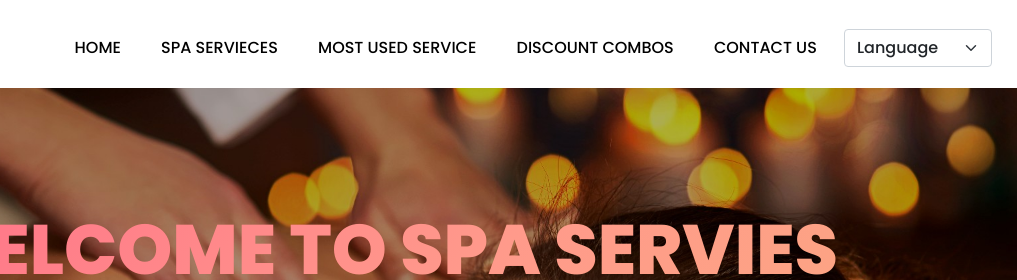
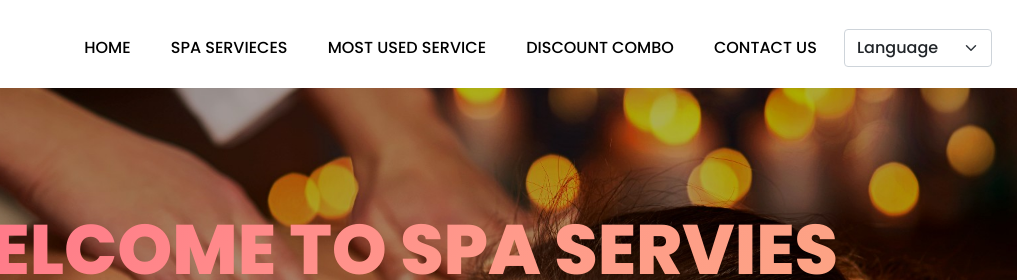
Before and after one commit to vanthu1223/Healthcare, a plain HTML site: page pages/home.html in a window 1280 px wide. Shown: the top 280 px of the page, 263-1280 px from the left. Drawn offline with nearby package versions, Linux system fonts and the light colour scheme.

Commit message:
hơme page and contact

```diff
--- a/pages/home.html
+++ b/pages/home.html
@@ -25,7 +25,7 @@
           <li><a href="#" target="_blank">Home</a></li>
           <li><a href="#"target="_blank">Spa Servieces</a></li>
           <li><a href="#" target="_blank">Most Used Service</a></li>
-          <li><a href="#" target="_blank">Discount Combos</a></li>
+          <li><a href="#" target="_blank">Discount Combo</a></li>
           <li><a href="contact.html" target="_blank">Contact Us</a></li>
           <li>
             <select class="form-select" aria-label="Default select example">
```
